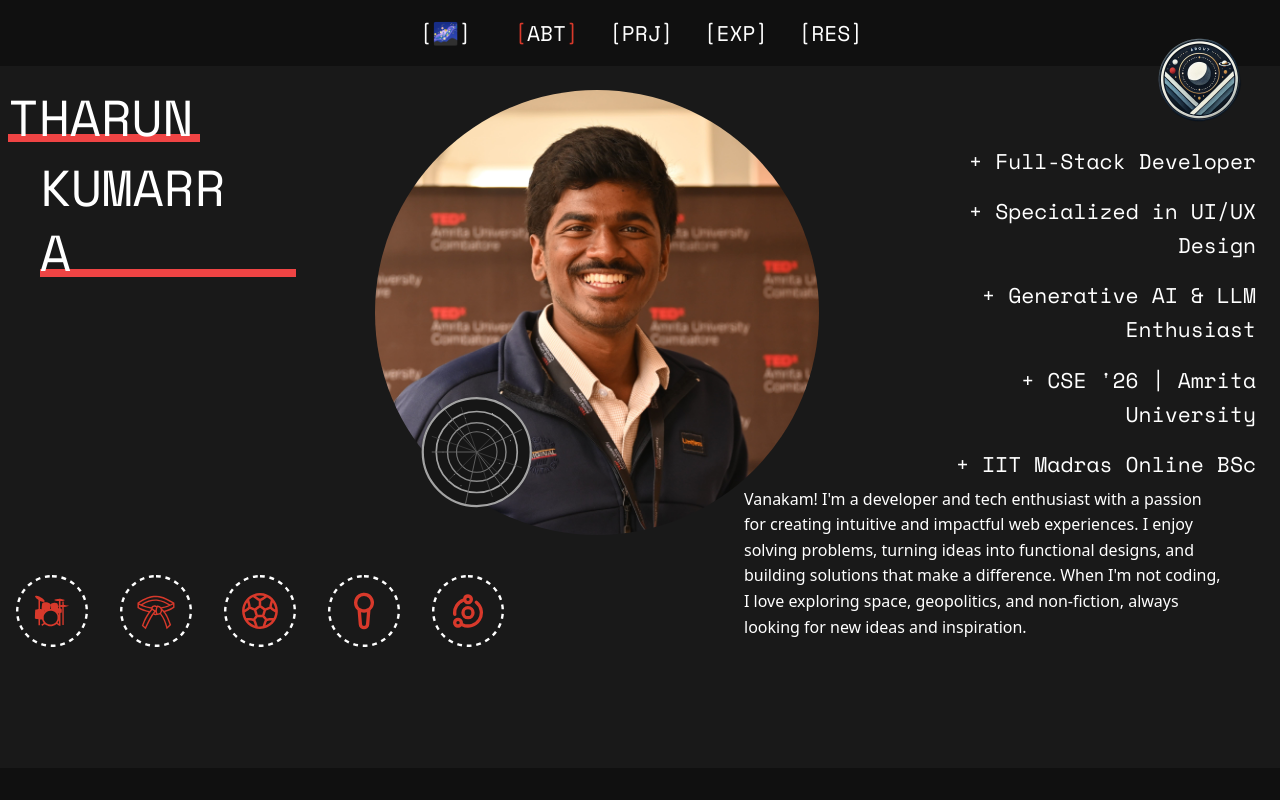
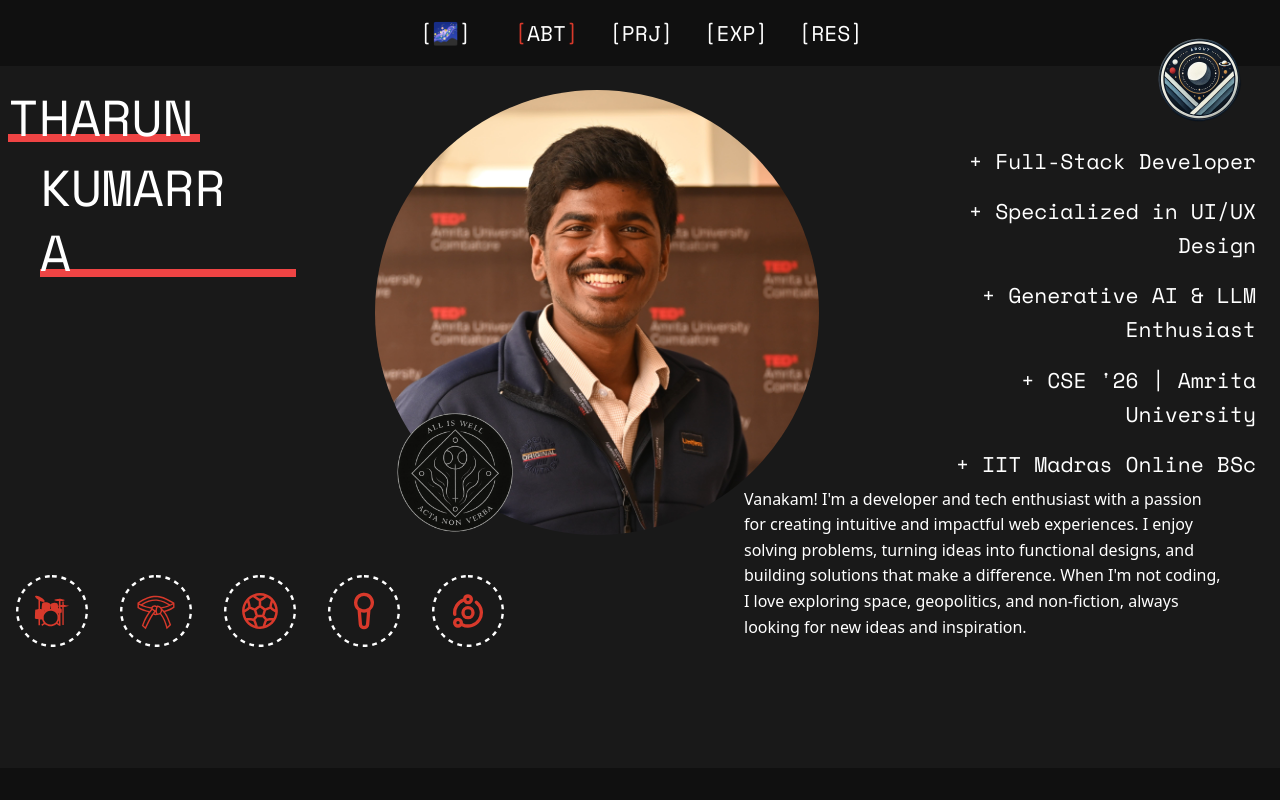
Before and after one commit to TharunKumarrA/Portfolio-v2, a Next.js app: page /about in a window 1280 px wide. Shown: the top 800 px of the page. Built offline with nearby package versions, Linux system fonts and the light colour scheme; a web font is replaced by a local one.

Commit message:
modified cosmos logo to sigil

```diff
--- a/src/app/components/ProfileImage.jsx
+++ b/src/app/components/ProfileImage.jsx
@@ -11,8 +11,14 @@ const ProfileImage = ({ imgSrc, altText }) => {
         height={520}
         className="rounded-full mx-auto"
       />
-      <div className="absolute bottom-0 -left-10 lg:bottom-2 lg:left-2 transform scale-50 lg:scale-75">
-        <CosmosLogo />
+      <div className="absolute -bottom-5 -left-10 lg:-bottom-10 lg:-left-5 transform scale-50 lg:scale-75">
+        <Image
+          src="/tharun-sigil.png"
+          alt="Tharun Sigil"
+          width={200}
+          height={200}
+          className="rounded-full"
+        />
       </div>
     </div>
   );
--- a/src/app/layout.js
+++ b/src/app/layout.js
@@ -25,9 +25,9 @@ export const metadata = {
     "Tharun Kumarr, Portfolio, Frontend Developer, Web Developer, Tech Enthusiast",
   author: "Tharun Kumarr A",
   icons: {
-    icon: "/cosmos-logo.ico",
-    apple: "/cosmos-logo.ico",
-    shortcut: "/cosmos-logo.ico",
+    icon: "/tharun-sigil.ico",
+    apple: "/tharun-sigil.ico",
+    shortcut: "/tharun-sigil.ico",
   },
   themeColor: "#D8392B",
   openGraph: {
```
Also changed, not shown: public/tharun-sigil.png (added), 1 other file (tests, documents, lock files or other folders).
